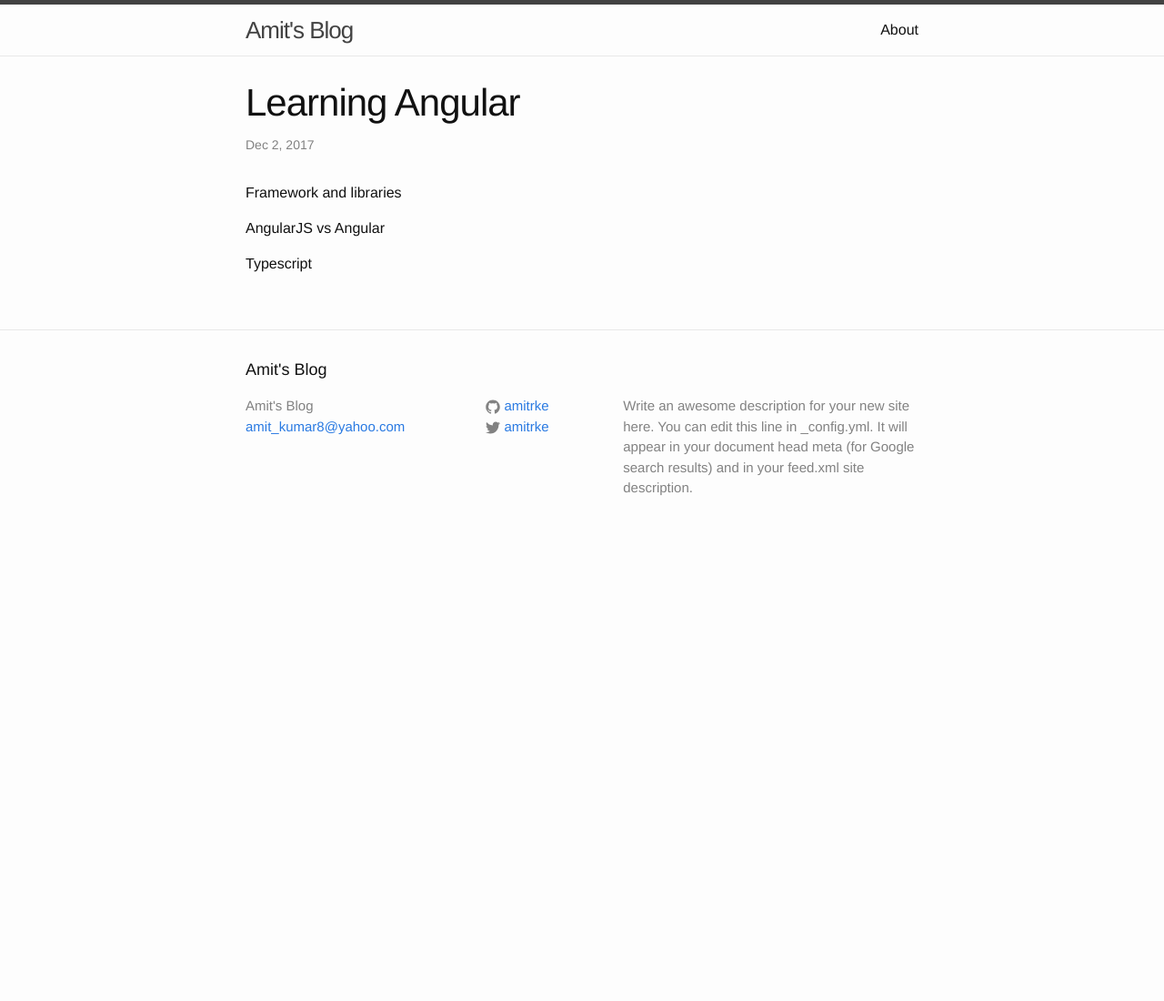
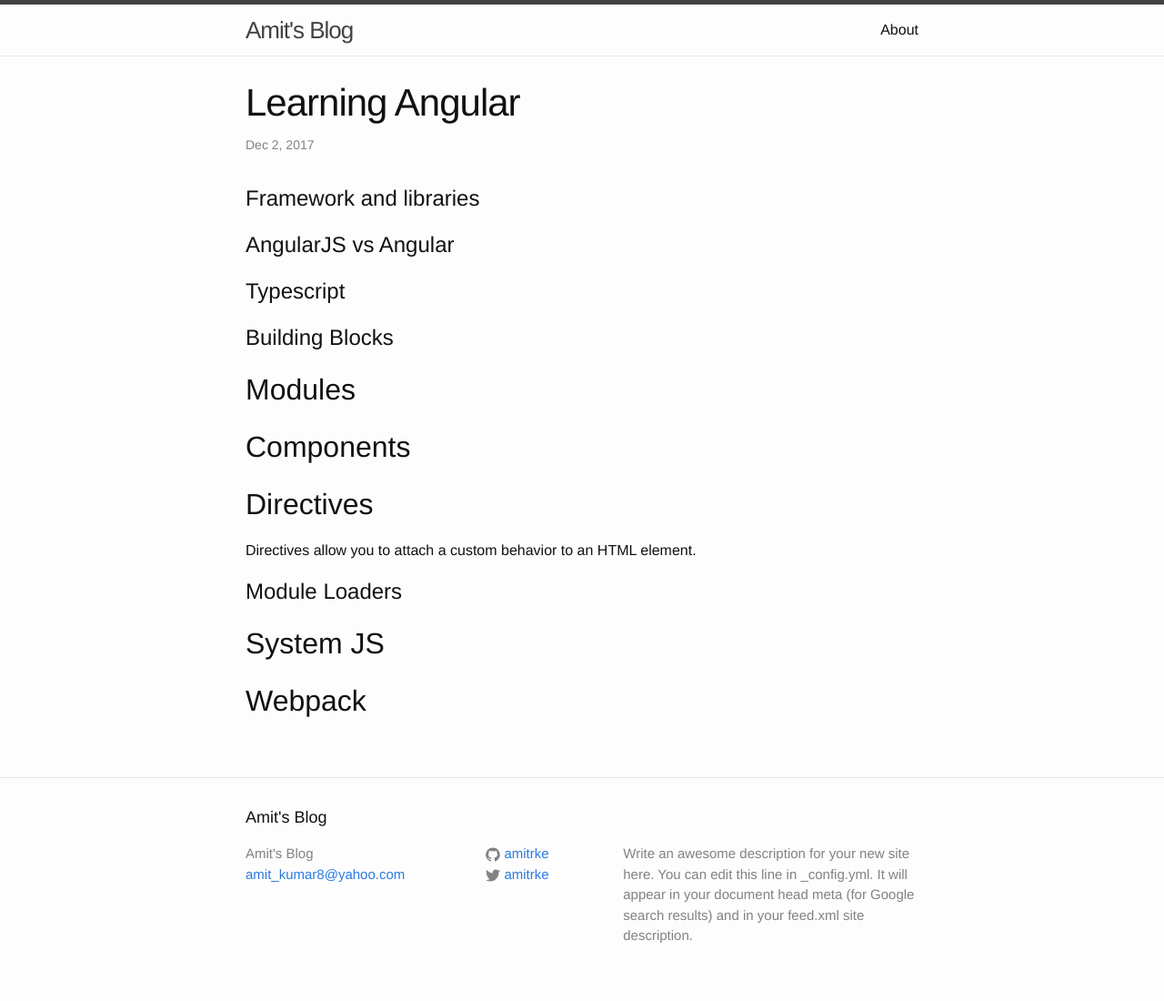
Before and after one commit to amitrke/amitrke.github.io, a Jekyll site: the page built from _posts/2017-12-01-Learning-Angular.markdown, in a window 1280 px wide. Shown: the whole page at 91% size. Built offline with Jekyll 4.4.1, drawn with Linux system fonts in a browser that asks for light colours; before the commit the page ends 900 px from its top, so only the background shows below that.

Commit message:
Angular learning

```diff
--- a/_posts/2017-12-01-Learning-Angular.markdown
+++ b/_posts/2017-12-01-Learning-Angular.markdown
@@ -5,8 +5,24 @@ date:   2017-12-01 21:14:30 -0500
 categories: Technology
 ---
 
-Framework and libraries
+# Framework and libraries
 
-AngularJS vs Angular
+# AngularJS vs Angular
 
-Typescript
+# Typescript
+
+# Building Blocks
+
+## Modules
+
+## Components
+
+## Directives
+
+Directives allow you to attach a custom behavior to an HTML element.
+
+# Module Loaders
+
+## System JS
+
+## Webpack
```
